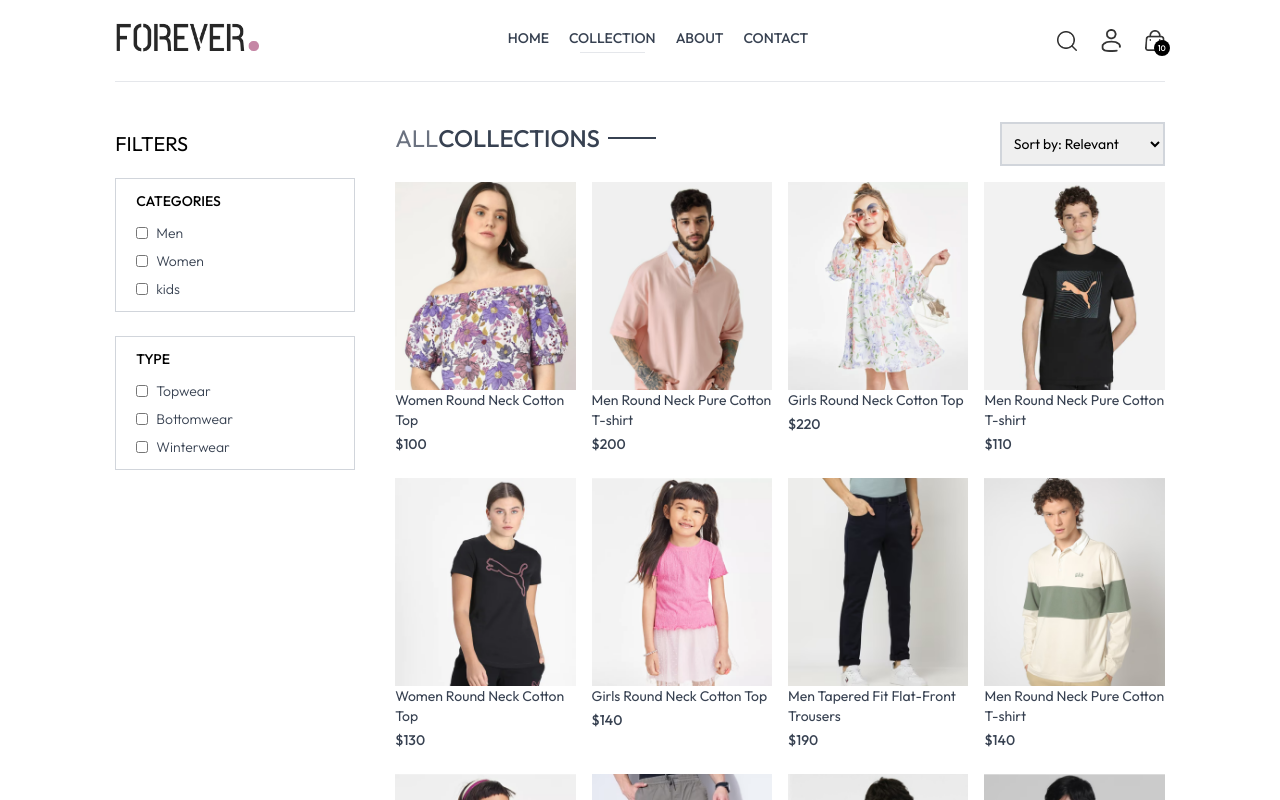
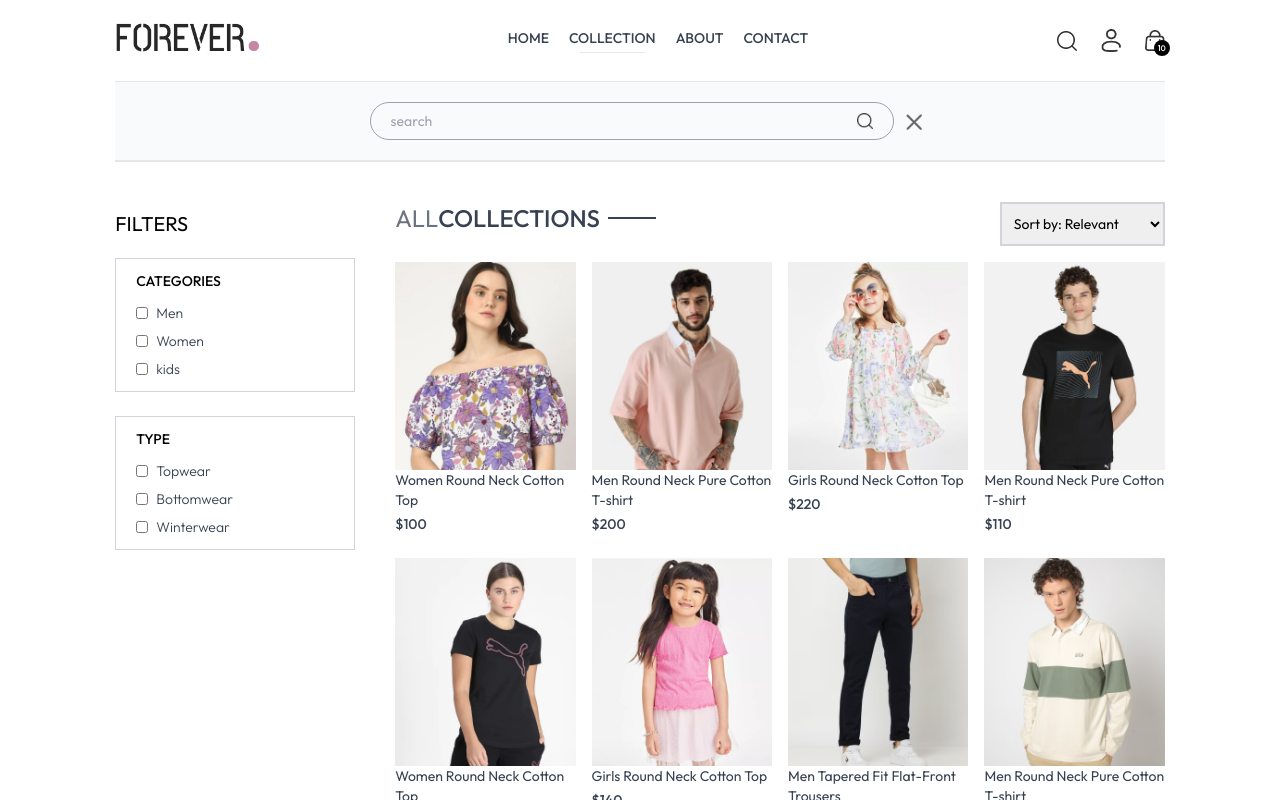
Before and after one commit to ALIGHASSOUN/E-commerce, a React (Vite) app in the folder frontend/: page /collection in a window 1280 px wide. Both pictures are taken after a click on the picture 1066 px from the left and 40 px from the top of the page. Shown: the top 800 px of the page. Built offline with nearby package versions, Linux system fonts and the light colour scheme.

Commit message:
search done!

```diff
--- a/frontend/src/App.jsx
+++ b/frontend/src/App.jsx
@@ -11,11 +11,13 @@
 import PlaceOrder from "./pages/PlaceOrder";
 import Product from "./pages/Product";
 import Footer from "./components/Footer";
+import SearchBar from "./components/SearchBar";
 
 const App = () => {
   return (
     <div className="px-4 sm:px-[5vm] md:px-[7vw] lg:px-[9vw]">
       <Navbar />
+      <SearchBar />
       <Routes>
         <Route path="/" element={<Home />} />
         <Route path="/collection" element={<Collection />} />
--- a/frontend/src/components/Navbar.jsx
+++ b/frontend/src/components/Navbar.jsx
@@ -1,12 +1,12 @@
-import React, { useEffect, useState } from "react";
+import React, { useContext, useEffect, useState } from "react";
 import { assets } from "../assets/assets/assets.js";
 import { NavLink, Link } from "react-router-dom";
+import { ShopContext } from "../context/ShopContext.jsx";
 
 const Navbar = () => {
   const [visible, setVisible] = useState(false);
-  useEffect(() => {
-    console.log(visible);
-  }, [visible]);
+
+  const { setShowSearch } = useContext(ShopContext);
   return (
     <div className="flex items-center justify-between py-5 font-medium">
       <Link to="/">
@@ -37,7 +37,12 @@
         </NavLink>
       </ul>
       <div className="flex items-center gap-6">
-        <img src={assets.search_icon} className="w-5 cursor-pointer" alt="" />
+        <img
+          onClick={() => setShowSearch(true)}
+          src={assets.search_icon}
+          className="w-5 cursor-pointer"
+          alt=""
+        />
         <div className="group relative">
           <img
             className="w-5 cursor-pointer"
--- /dev/null
+++ b/frontend/src/components/SearchBar.jsx
@@ -0,0 +1,42 @@
+import React, { useContext, useEffect, useState } from "react";
+import { assets } from "../assets/assets/assets";
+import { ShopContext } from "../context/ShopContext.jsx";
+import { useLocation } from "react-router-dom";
+
+const SearchBar = () => {
+  const { search, setSearch, showSearch, setShowSearch } =
+    useContext(ShopContext);
+
+  const [visible, setVisible] = useState(false);
+  const location = useLocation();
+
+  useEffect(() => {
+    if (location.pathname.includes("collection")) {
+      setVisible(true);
+    } else {
+      setVisible(false);
+    }
+  }, [location]);
+
+  return showSearch && visible ? (
+    <div className="border-t border-b bg-gray-50 text-center">
+      <div className="inline-flex items-center justify-center border border-gray-400 px-5 py-2 my-5 mx-3 rounded-full w-3/4 sm:w-1/2">
+        <input
+          value={search}
+          onChange={(e) => setSearch(e.target.value)}
+          className="flex-1 outline-none bg-inherit text-sm"
+          type="text"
+          placeholder="search"
+        />
+        <img className="w-4" src={assets.search_icon} />
+      </div>
+      <img
+        onClick={() => setShowSearch(false)}
+        className="inline w-4 cursor-pointer"
+        src={assets.cross_icon}
+      />
+    </div>
+  ) : null;
+};
+
+export default SearchBar;
--- a/frontend/src/context/ShopContext.jsx
+++ b/frontend/src/context/ShopContext.jsx
@@ -8,7 +8,7 @@
   const delivery_fee = 10;
 
   const [search, setSearch] = useState("");
-  const [showSearch, setShowSearch] = useState(true);
+  const [showSearch, setShowSearch] = useState(false);
 
   const value = {
     products,
--- a/frontend/src/pages/Collection.jsx
+++ b/frontend/src/pages/Collection.jsx
@@ -5,7 +5,7 @@
 import ProductItem from "../components/ProductItem";
 
 const Collection = () => {
-  const { products } = useContext(ShopContext);
+  const { products, search, showSearch } = useContext(ShopContext);
   const [showFilter, setShowFilter] = useState(false);
   const [filterProducts, setFilterProducts] = useState([]);
   const [category, setCategory] = useState([]);
@@ -30,6 +30,11 @@
 
   const applyFilter = () => {
     let productsCopy = products.slice();
+    if (showSearch && search) {
+      productsCopy = productsCopy.filter((item) =>
+        item.name.toLowerCase().includes(search.toLowerCase())
+      );
+    }
     if (category.length > 0) {
       productsCopy = productsCopy.filter((item) =>
         category.includes(item.category)
@@ -63,16 +68,8 @@
   };
 
   useEffect(() => {
-    console.log(subCategory);
-  }, [subCategory]);
-
-  useEffect(() => {
-    console.log(category);
-  }, [category]);
-
-  useEffect(() => {
     applyFilter();
-  }, [category, subCategory]);
+  }, [category, subCategory, search, showSearch]);
 
   useEffect(() => {
     sortProduct();
```
